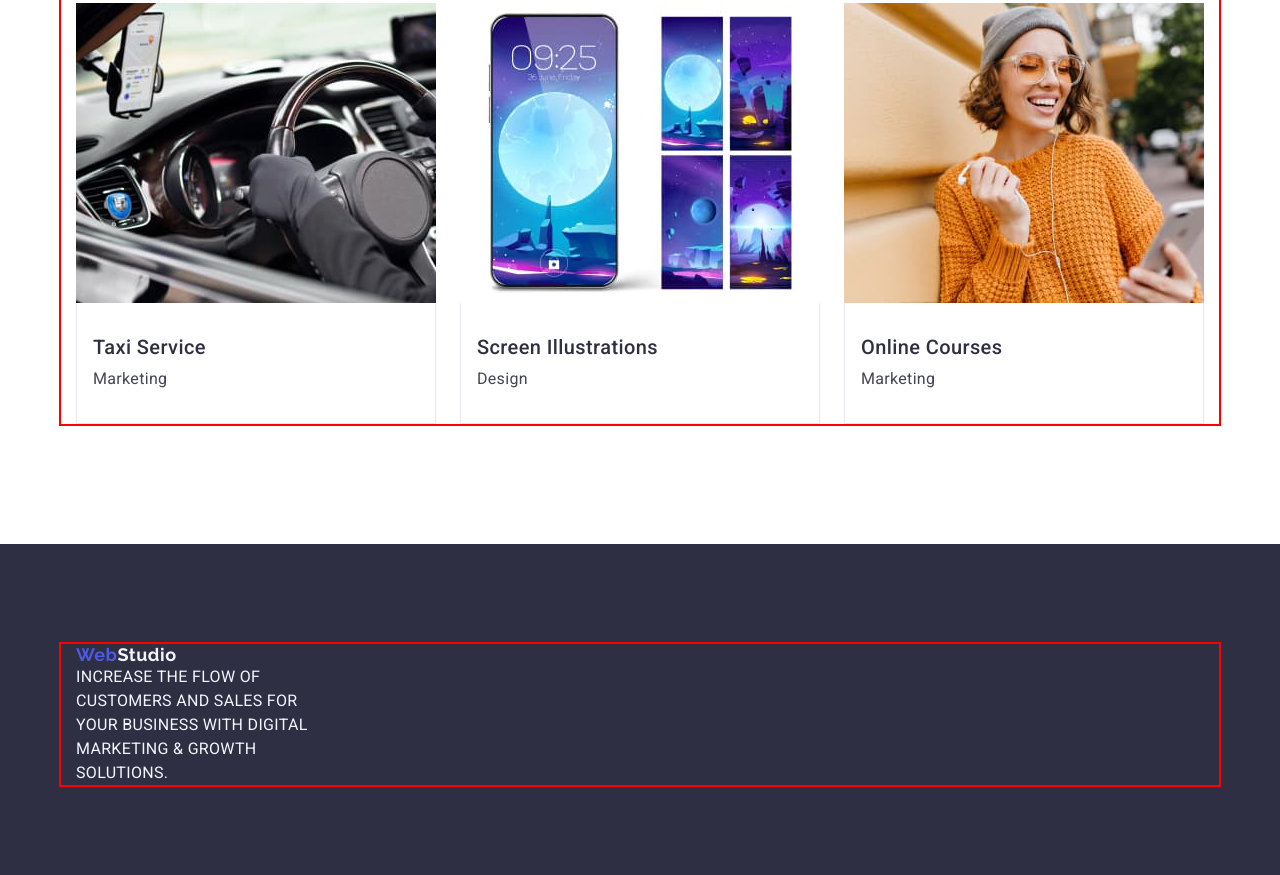
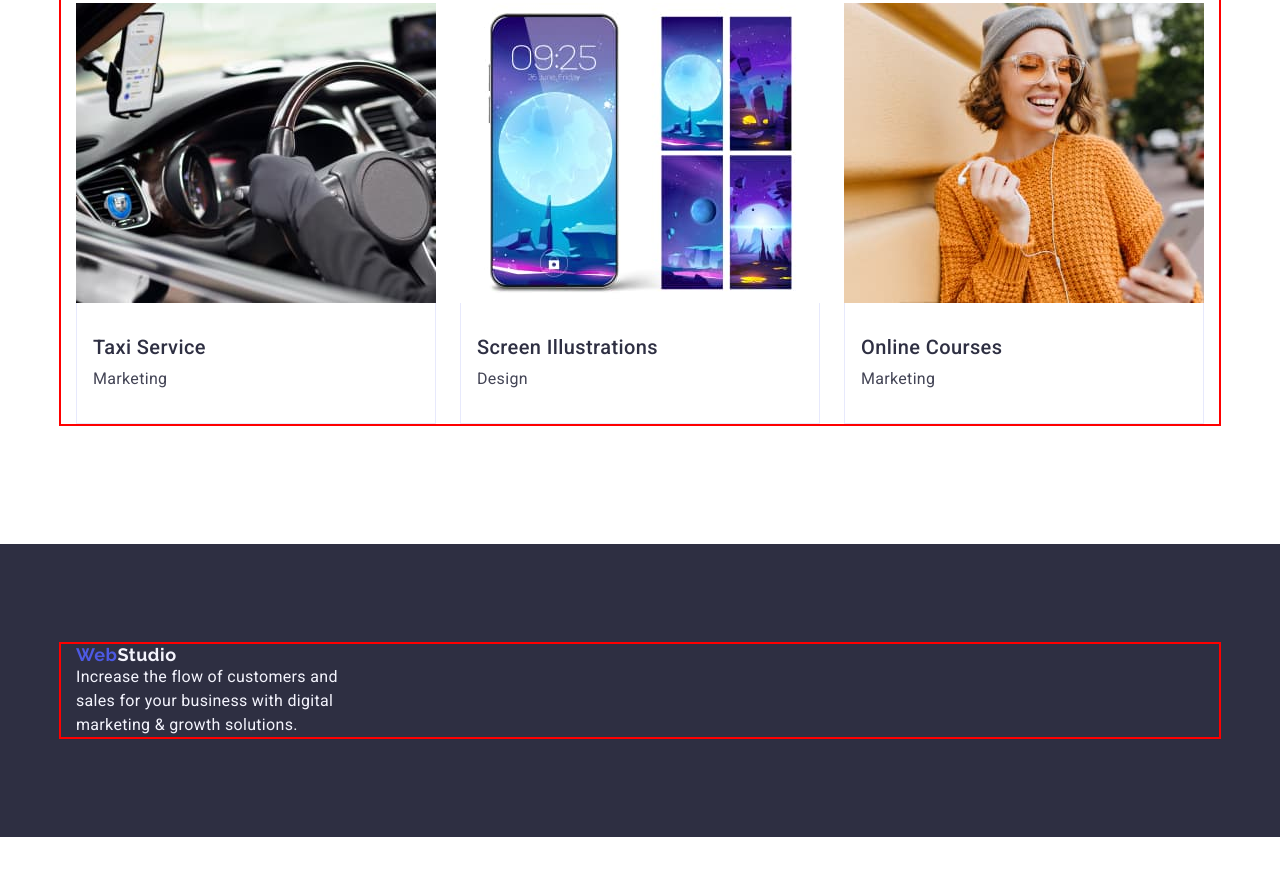
Before and after one commit to Maribelaya/goit-markup-hw-03, a plain HTML site: page index.html in a window 1280 px wide. Shown: the part 2487-3362 px from the top of the page. After the commit the page ends 3324 px from the top, so only its background shows below. Drawn offline with nearby package versions, Linux system fonts and the light colour scheme.

Commit message:
webstudio

```diff
--- a/css/styles.css
+++ b/css/styles.css
@@ -375,10 +375,8 @@ button {
     color: #F4F4FD;
     font-size: 16px;
     font-weight: 400;
-    text-transform: uppercase;
     line-height: 1.5;
     letter-spacing: 0.32px;
-    margin-bottom: 16px;
     width: 264px;
 }
 
```
